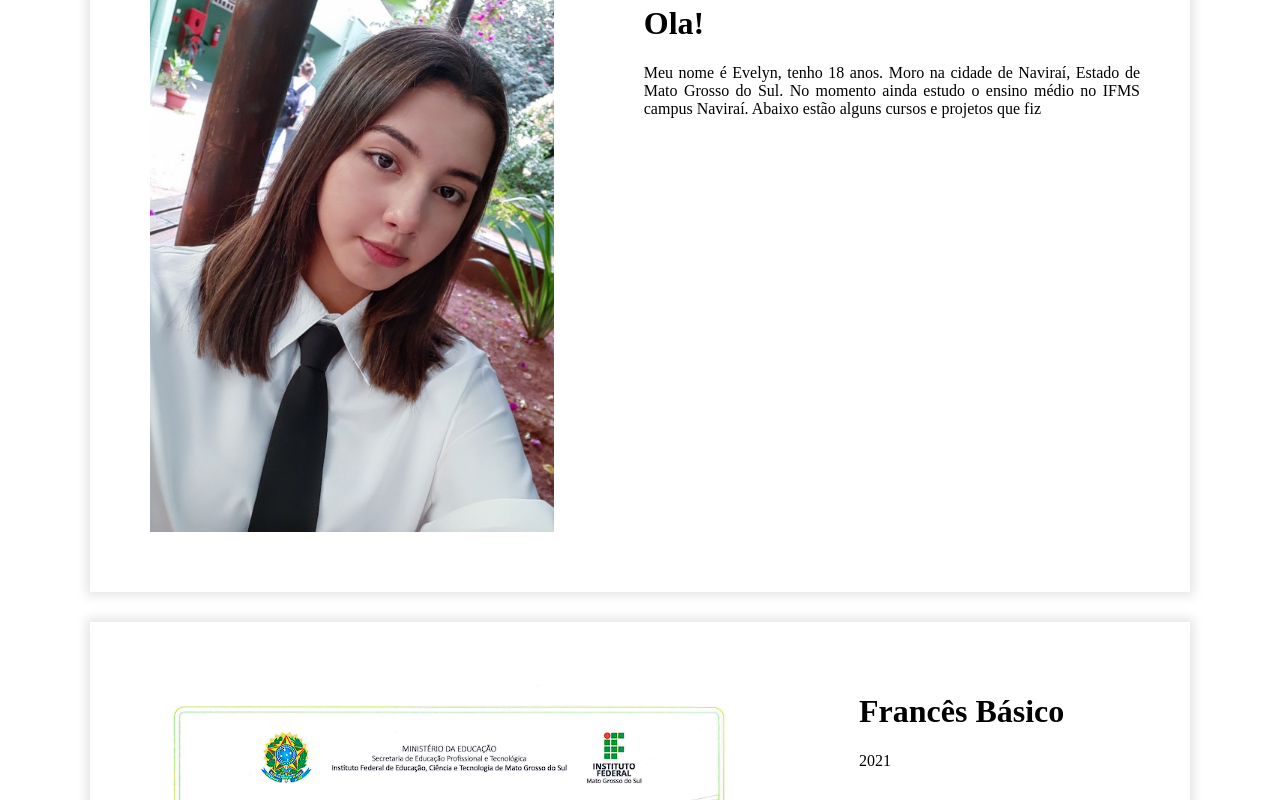
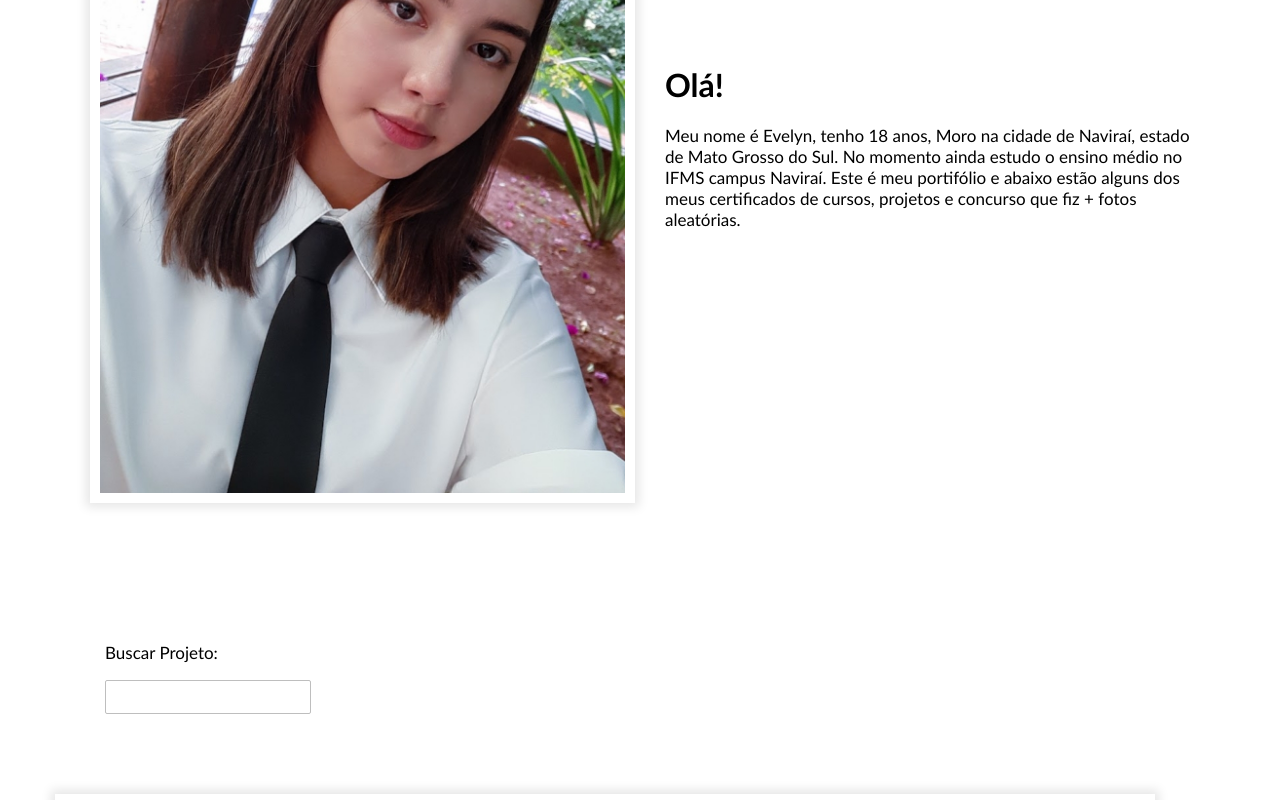
Before and after one commit to EllynRP/portfolio, a React (Vite) app: page / in a window 1280 px wide. Shown: the part 400-1200 px from the top of the page. Built offline with nearby package versions, Linux system fonts and the light colour scheme; the HTML template or start-up script is replaced by a standard one.

Commit message:
conclusão do portifólio

```diff
--- a/src/componentes/main/Main.css
+++ b/src/componentes/main/Main.css
@@ -13,6 +13,34 @@
     /*gap: 15px;
     flex-wrap: wrap;
     justify-content: center;*/
+}
+
+.minhaApresentacao{
+    /* background-color:  #b7b7ec; */
+    width: 1100px;
+    height: 800px;
+    display: flex;
+    align-items: center;
+    /* box-shadow: 0px 0px 10px 4px #0000001a; */
+    padding-left: 35px;
+    padding-right: 35px;
+}
+
+.myPhoto{
+    height: 700px;
+    width: 525px;
+    box-shadow: 0px 0px 10px 4px #0000001a;
+}
+
+.myTitle{
+    padding-left: 30px;
+    font-family:'Gill Sans', 'Gill Sans MT', Calibri, 'Trebuchet MS', sans-serif ;
+}
+
+.myText{
+    padding-left: 30px;
+    font-size: 17px;
+    font-family:'Gill Sans', 'Gill Sans MT', Calibri, 'Trebuchet MS', sans-serif ;
 }
 
 .barraPesquisa{
--- a/src/componentes/main/Main.tsx
+++ b/src/componentes/main/Main.tsx
@@ -14,60 +14,54 @@ function Main(){
     const projetos:ProjetosTypes[] = [
         {
             id:1,
-            titulo:"Ola!",
-            sinopse: "Meu nome é Evelyn, tenho 18 anos. Moro na cidade de Naviraí, Estado de Mato Grosso do Sul. No momento ainda estudo o ensino médio no IFMS campus Naviraí. Abaixo estão alguns cursos e projetos que fiz",
-            imagem:"/Ellyn.jpg"
+            titulo:"Francês Básico",
+            sinopse: "Conteudos estudados: Comprimentos; Alfabeto; Números e apresentação pessoal. Gostos e preferências; Contatos; Descrição física e psicológica; a Familia e os Amigos. As horas e a data; O clima; As atividades cotidianas; A rotina: habitos e frequências.",
+            imagem:"/francesBasico.png"
         },
         {
             id:2,
-            titulo:"Francês Básico",
-            sinopse: "2021",
-            imagem:"/francesBasico.png"
-        },
-        {
-            id:3,
             titulo:"Certificado da FECINAVI",
             sinopse: "2021",
             imagem:"/sudesteAsiatico.png"
         },
         {
-            id:4,
+            id:3,
             titulo:"Coreano Nível 1",
             sinopse: "2021",
             imagem:"/coreanoNivel1.png"
         },
         {
-            id:5,
+            id:4,
             titulo:"Coreano Nível 3",
             sinopse: "2022",
             imagem:"/coreanoNivel3.png"
         },
         {
-            id:6,
+            id:5,
             titulo:"Concurso sobre a história da Coreia",
             sinopse: "2023",
             imagem:"/concursoCoreano.png"
         },
         {
-            id:7,
+            id:6,
             titulo:"📚",
-            sinopse: "No momento estou fazendo o curso de Inglês Básico II mais dois projetos; OBI 2023 e Ritmos da Vida.",
+            sinopse: "No momento estou fazendo um curso de Inglês Básico II e mais dois projetos; OBI 2023 e Ritmos da Vida.",
             imagem:"/study.jpg"
         },
         {
-            id:8,
+            id:7,
             titulo:"🐱👍",
             sinopse: "",
             imagem:"/gato.jpg"
         },
         {
-            id:9,
+            id:8,
             titulo:"🐶👍",
             sinopse: "",
             imagem:"/cachorro.jpg"
         },
         {
-            id:10,
+            id:9,
             titulo:"Obrigado pela atenção",
             sinopse: "",
             imagem:"/tere.jpg"
@@ -81,14 +75,23 @@ function Main(){
     }
     return(
         <>
-        <div className="pesquisa">
-            <p>Buscar Projeto:</p>
-            <input className='barraPesquisa' type='text' onChange={mudaTexto}/>
+        <main className="content-main">
+        <div className="minhaApresentacao">
+            <div>
+                <img className="myPhoto" src="/Ellyn.jpg" alt=""/>
+            </div>
+            <div>
+            <h1 className="myTitle">Olá!</h1>
+            <p className="myText">Meu nome é Evelyn, tenho 18 anos, Moro na cidade de Naviraí, estado de Mato Grosso do Sul. No momento ainda estudo o ensino médio no IFMS campus Naviraí. Este é meu portifólio e abaixo estão alguns dos meus certificados de cursos, projetos e concurso que fiz + fotos aleatórias.</p>
+            </div>
+            </div>
+            <div className="pesquisa">
+                <p>Buscar Projeto:</p>
+                <input className='barraPesquisa' type='text' onChange={mudaTexto}/>
             {/* <div>
                 <p className='texto_digitado'>pesquisa: {texto}</p>
             </div> */}
-        </div>
-        <main className="content-main">
+            </div>
         {projetos.filter((projeto)=>projeto.titulo.toLowerCase().includes(texto.toLowerCase())).map((projeto:ProjetosTypes)=><Projetos key={projeto.id} titulo={projeto.titulo} sinopse={projeto.sinopse} imagem={projeto.imagem}/>)}
         </main>
         </>
--- a/src/componentes/projetos/Projetos.css
+++ b/src/componentes/projetos/Projetos.css
@@ -4,13 +4,15 @@
     box-shadow: 0px 0px 10px 4px #0000001a;
     overflow: hidden;
     display: flex;
+    gap: 20px;
 }
 
 .texto_foto{
-    margin-left: 10%;
+    flex: 1;
 }
 
 .foto_projeto{
+    flex:2;
     min-height: 350px;
     display: flex;
     align-items: center;
@@ -18,6 +20,7 @@
 
 .foto_projeto>img{
     width: 100%;
+    padding: 0px;
 }
 
 .sinopse{
```
